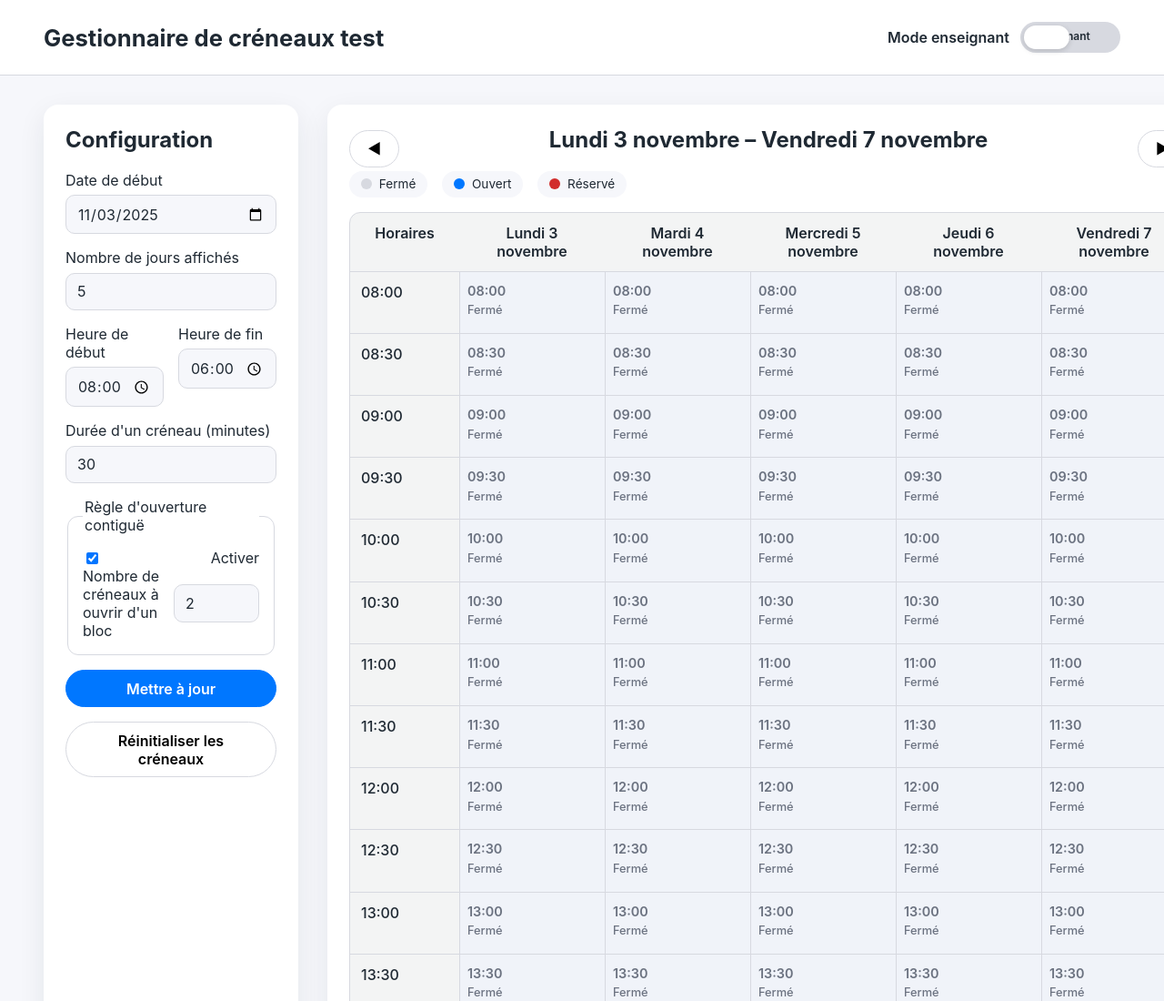
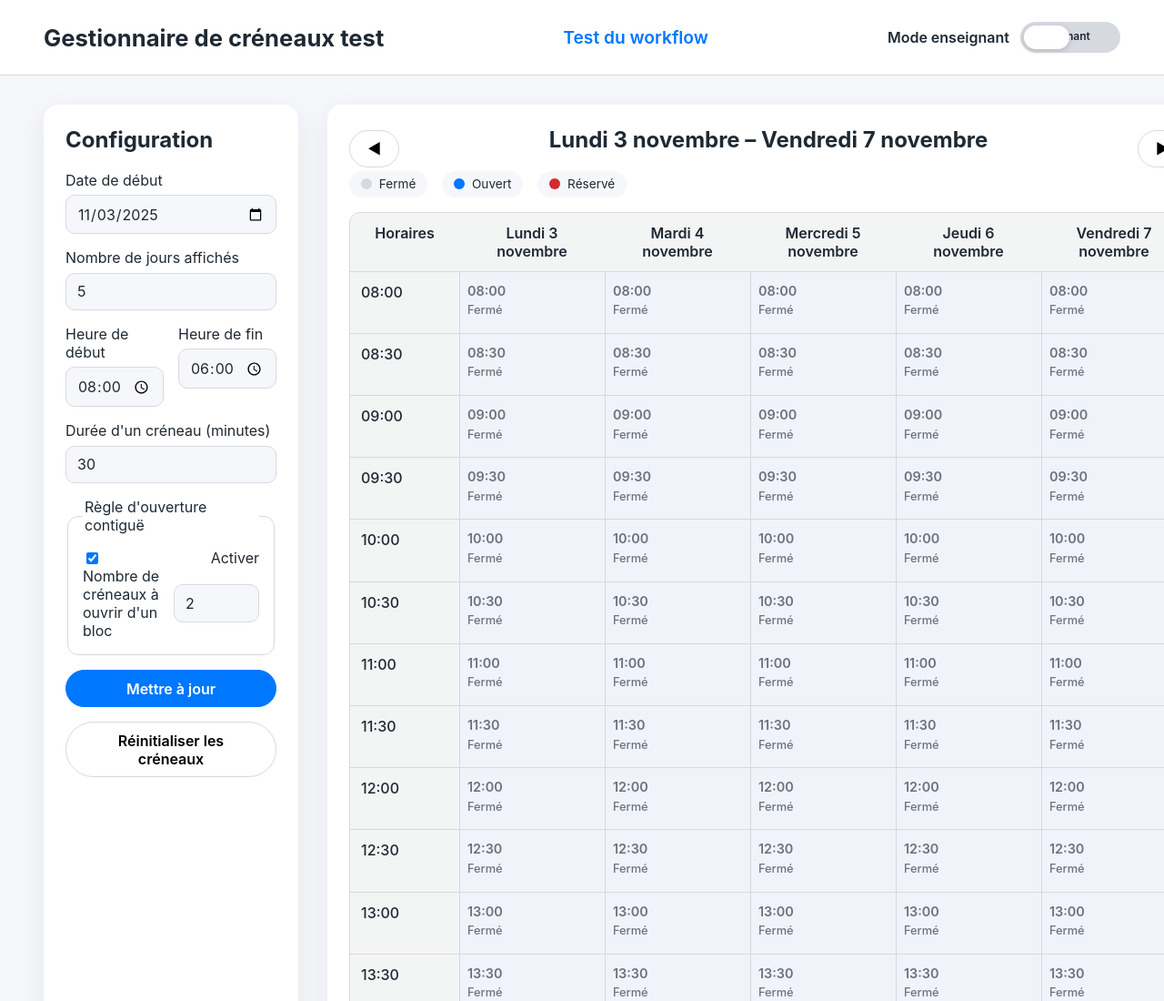
Before and after one commit to Al532/accompagnement, a website: page index.html in a window 1280 px wide. Shown: the top 1100 px of the page at 91% size. Drawn offline with Linux system fonts and the light colour scheme.

Commit message:
Affiche un message de test du workflow

```diff
--- a/index.html
+++ b/index.html
@@ -9,6 +9,7 @@
 <body>
   <header class="app-header">
     <h1>Gestionnaire de créneaux test</h1>
+    <p class="workflow-banner">Test du workflow</p>
     <div class="mode-toggle">
       <label for="modeSwitch">Mode enseignant</label>
       <input type="checkbox" id="modeSwitch" checked />
--- a/styles.css
+++ b/styles.css
@@ -25,6 +25,8 @@
   display: flex;
   justify-content: space-between;
   align-items: center;
+  flex-wrap: wrap;
+  gap: 0.5rem 1rem;
   padding: 1.5rem clamp(1rem, 4vw, 3rem);
   background: var(--color-panel);
   border-bottom: 1px solid var(--color-border);
@@ -36,6 +38,13 @@
 .app-header h1 {
   margin: 0;
   font-size: clamp(1.5rem, 2vw, 2rem);
+}
+
+.workflow-banner {
+  margin: 0;
+  font-size: clamp(1rem, 1.5vw, 1.25rem);
+  font-weight: 600;
+  color: var(--color-accent);
 }
 
 .mode-toggle {
```
Also changed, not shown: 1 other file.
